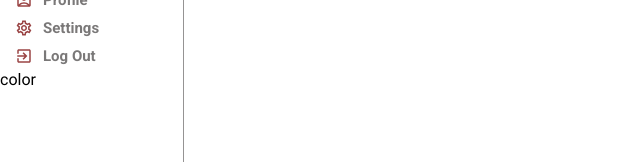
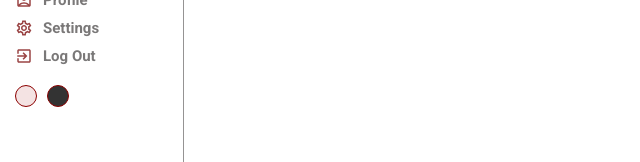
Before and after one commit to Chinwenma/dashboard, a React (Create React App) app: page / in a window 1280 px wide. Shown: the part 327-489 px from the top of the page, without its empty margins (0-640 px from the left). Built offline with nearby package versions, Linux system fonts and the light colour scheme.

Commit message:
coloroption

```diff
--- a/src/components/sidebar/Sidebar.jsx
+++ b/src/components/sidebar/Sidebar.jsx
@@ -54,7 +54,10 @@ export default function Sidebar() {
 
                 </ul>
             </div>
-            <div className="bottom" >color <option value=""></option></div>
+            <div className="bottom" >
+                <div className="mode"></div>
+                <div className="mode"></div>
+            </div>
         </div>
     )
 }
--- a/src/components/sidebar/sidebar.scss
+++ b/src/components/sidebar/sidebar.scss
@@ -57,5 +57,25 @@
             }
         }
     }
+    .bottom{
+        display: flex;
+        align-items: center;
+        margin: 10px;
+        .mode{
+            width: 20px;
+            height: 20px;
+            border-radius: 50%;
+            border: 1px solid darkred;
+            cursor: pointer;
+            margin: 5px;
+            &:nth-child(1){
+            background-color: #f4e3e3;
+            }
+            &:nth-child(2){
+                background-color: #333;
+                }
+
+        }
+    }
 
 }
```
